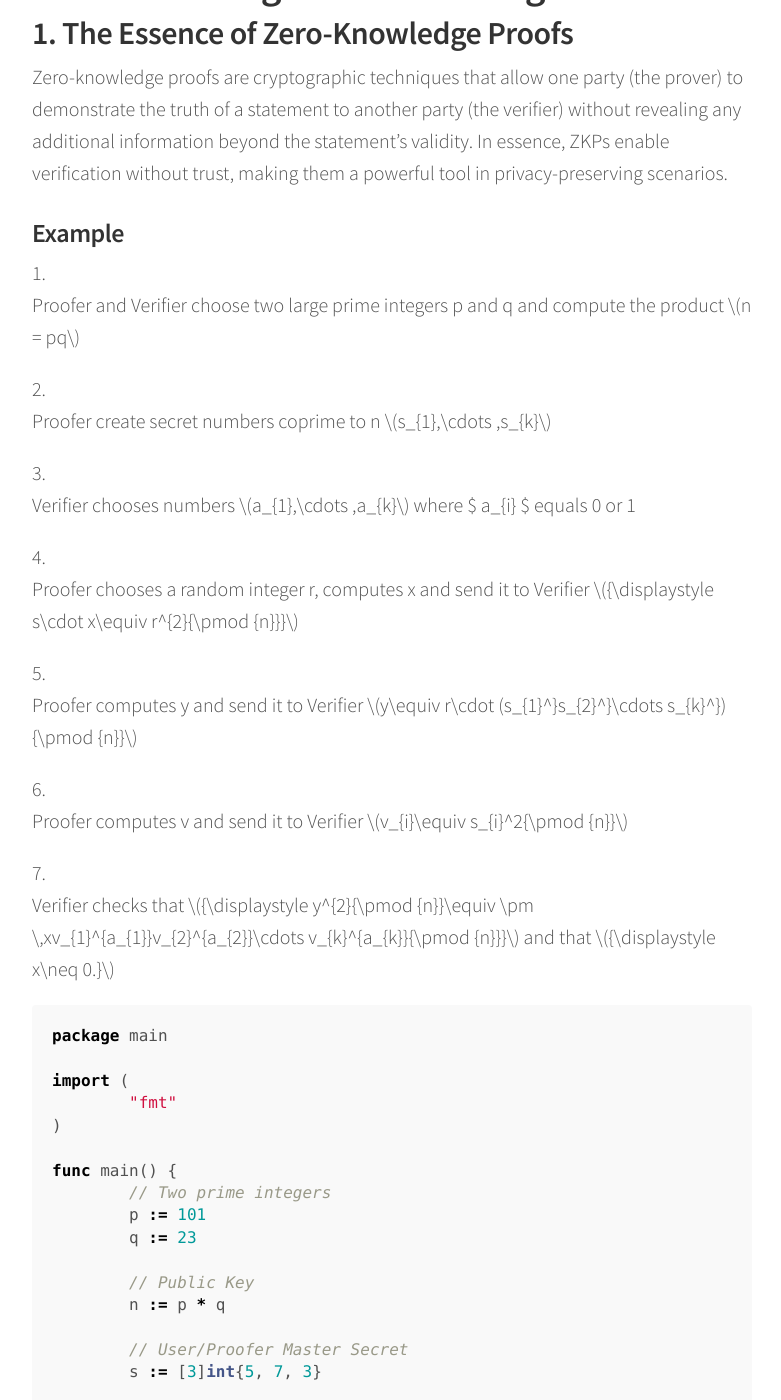
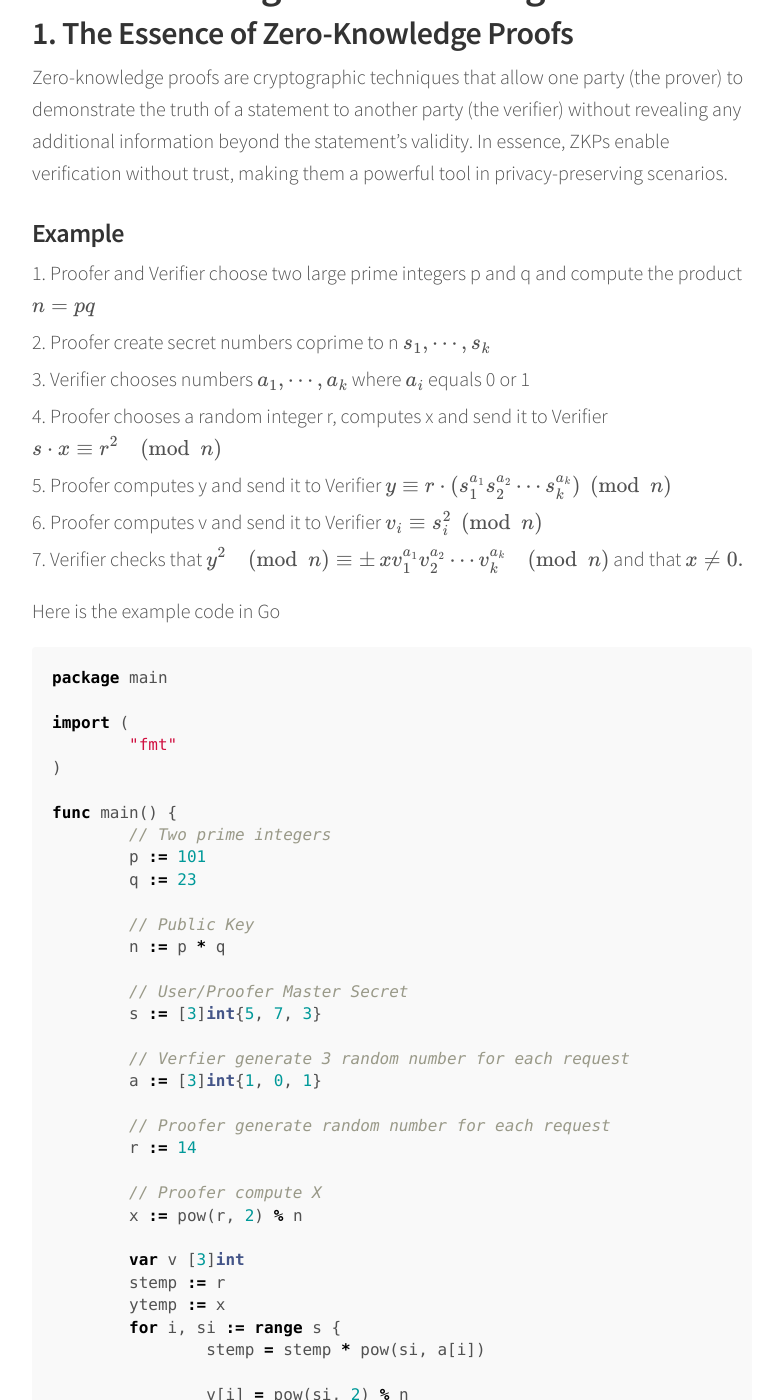
Before and after one commit to nyelonong/nyelonong.github.io, a Jekyll site: the page built from _posts/2024-02-17-zeroknowlegdeproof.markdown, in a window 1280 px wide and 1400 px high, scrolled down 529 px. Shown: the whole window, without its empty margins (248-1029 px from the left). Built offline with Jekyll 4.4.1, drawn with Linux system fonts in a browser that asks for light colours; comment, search, counter and statistics services are not loaded.

````diff
--- a/_config.yml
+++ b/_config.yml
@@ -36,3 +36,6 @@ defaults:
       type:         "posts"
     values:
       layout:       "post"
+
+plugins:
+  - jekyll-gist
--- a/_layouts/default.html
+++ b/_layouts/default.html
@@ -6,6 +6,8 @@
   <title>{% if page.title %}{{ page.title }}{% else %}{{ site.home }}{% endif %}</title>
   <link rel="stylesheet" href="//fonts.googleapis.com/css?family=Source+Sans+Pro:300,300i,600">
   <link rel="stylesheet" href="{{ site.baseurl }}/style.css">
+  <script src="https://polyfill.io/v3/polyfill.min.js?features=es6"></script>
+  <script id="MathJax-script" async src="https://cdn.jsdelivr.net/npm/mathjax@3/es5/tex-mml-chtml.js"></script>
 </head>
 <body>
   <div class="container">
--- a/_posts/2024-02-17-zeroknowlegdeproof.markdown
+++ b/_posts/2024-02-17-zeroknowlegdeproof.markdown
@@ -15,18 +15,14 @@ Zero-knowledge proofs are cryptographic techniques that allow one party (the pro
 ### Example
 
 1. Proofer and Verifier choose two large prime integers p and q and compute the product $$ n = pq $$
+2. Proofer create secret numbers coprime to n $$ s_{1},\cdots ,s_{k} $$
+3. Verifier chooses numbers $$ a_{1},\cdots ,a_{k} $$ where $$ a_{i} $$ equals 0 or 1
+4. Proofer chooses a random integer r, computes x and send it to Verifier $$ {\displaystyle s\cdot x\equiv r^{2}{\pmod {n}}} $$
+5. Proofer computes y and send it to Verifier $$ y\equiv r\cdot (s_{1}^{a_{1}}s_{2}^{a_{2}}\cdots s_{k}^{a_{k}}){\pmod  {n}} $$
+6. Proofer computes v and send it to Verifier $$ v_{i}\equiv s_{i}^{{2}}{\pmod  {n}} $$
+7. Verifier checks that $$ {\displaystyle y^{2}{\pmod {n}}\equiv \pm \,xv_{1}^{a_{1}}v_{2}^{a_{2}}\cdots v_{k}^{a_{k}}{\pmod {n}}} $$ and that $$ {\displaystyle x\neq 0.} $$
 
-2. Proofer create secret numbers coprime to n $$ s_{1},\cdots ,s_{k} $$
-
-3. Verifier chooses numbers $$ a_{1},\cdots ,a_{k} $$ where $ a_{i} $ equals 0 or 1
-
-4. Proofer chooses a random integer r, computes x and send it to Verifier $$ {\displaystyle s\cdot x\equiv r^{2}{\pmod {n}}} $$
-
-5. Proofer computes y and send it to Verifier $$ y\equiv r\cdot (s_{1}^{{a_{1}}}s_{2}^{{a_{2}}}\cdots s_{k}^{{a_{k}}}){\pmod  {n}} $$
-
-6. Proofer computes v and send it to Verifier $$ v_{i}\equiv s_{i}^{{2}}{\pmod  {n}} $$
-
-7. Verifier checks that $$ {\displaystyle y^{2}{\pmod {n}}\equiv \pm \,xv_{1}^{a_{1}}v_{2}^{a_{2}}\cdots v_{k}^{a_{k}}{\pmod {n}}} $$ and that $$ {\displaystyle x\neq 0.} $$
+Here is the example code in Go
 
 ```go
 package main
````
